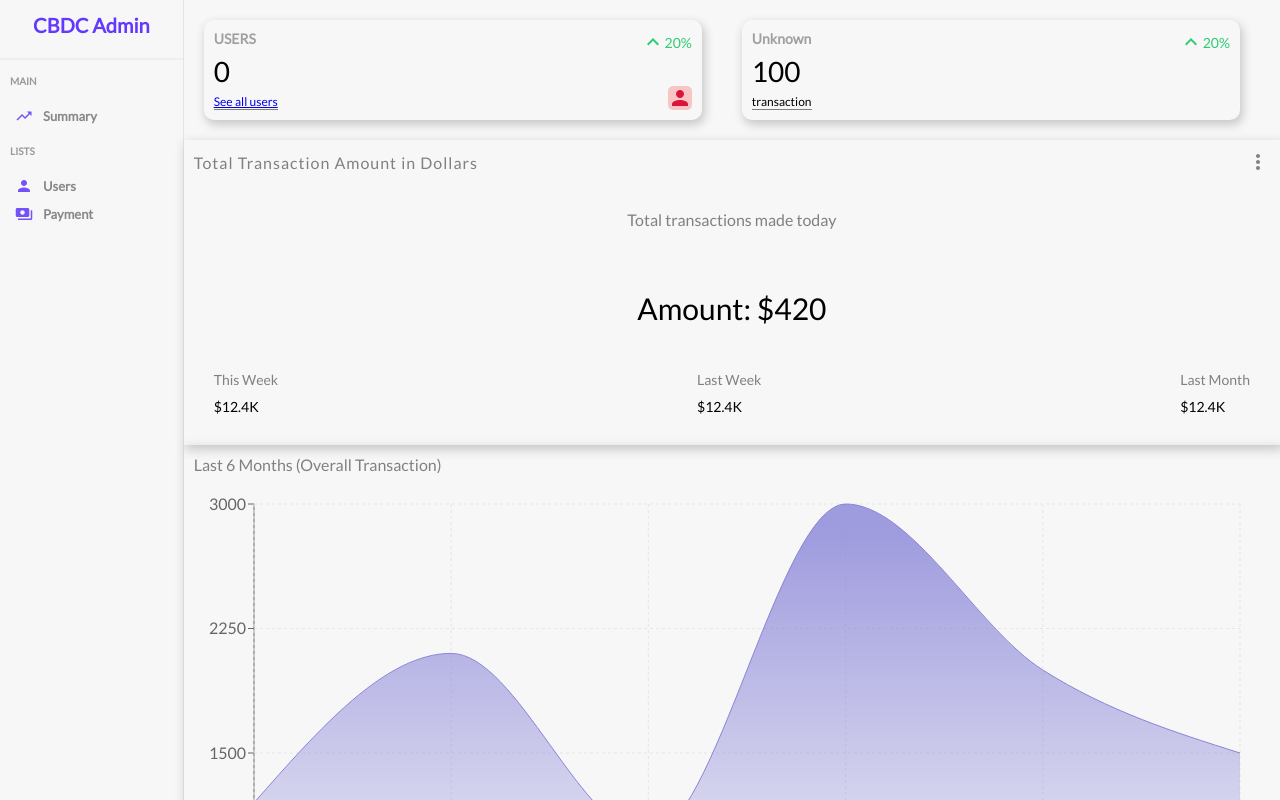
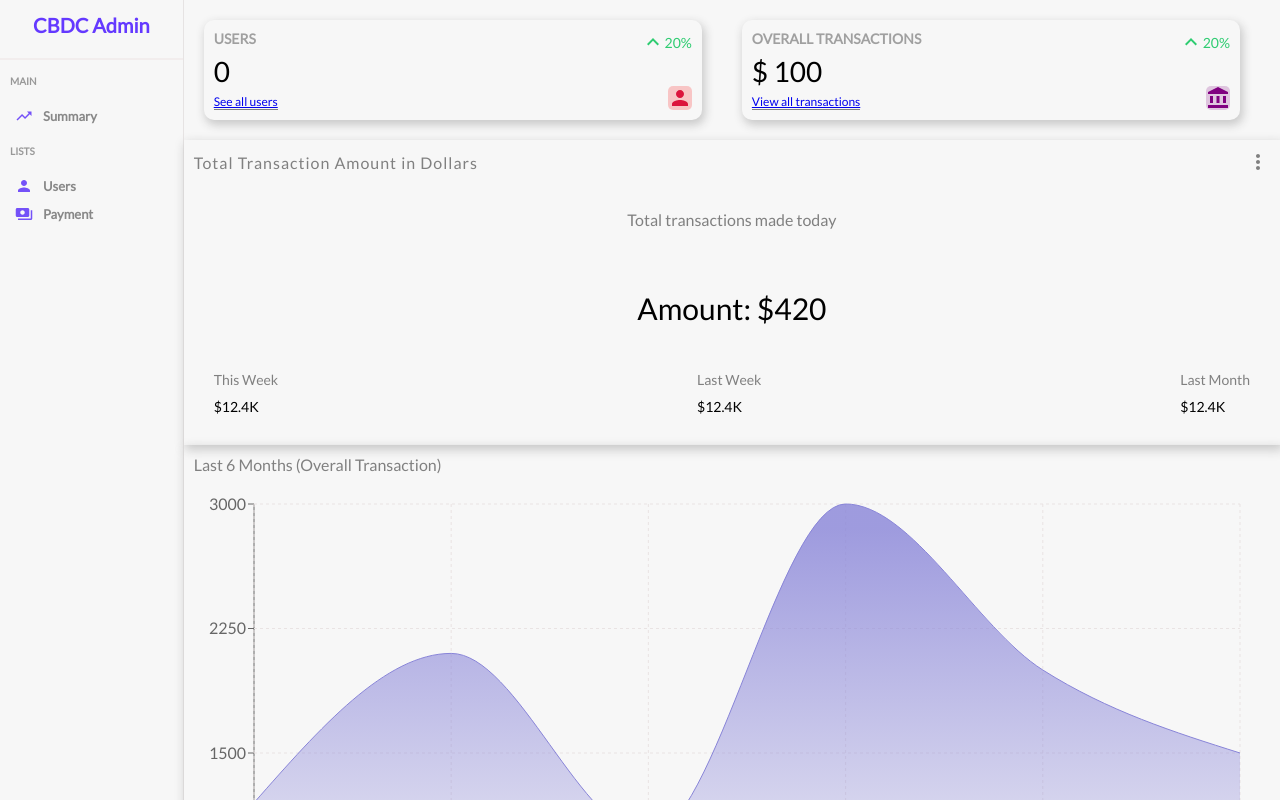
Before and after one commit to ziw224/oracle-transaction-tracker, a React (Create React App) app: page /admin in a window 1280 px wide. Shown: the top 800 px of the page. Built offline with nearby package versions, Linux system fonts and the light colour scheme; no server answers.

Commit message:
hotfix 3

```diff
--- a/src/pages/admin/Admin.js
+++ b/src/pages/admin/Admin.js
@@ -11,7 +11,7 @@ export const Admin = () => {
       <div className="homeContainer">
         <div className="widgets">
           <Widget type="user" />
-          <Widget type="transaction" />
+          <Widget type="transactions" />
         </div>
         <div className="charts">
            <Featured />
```
